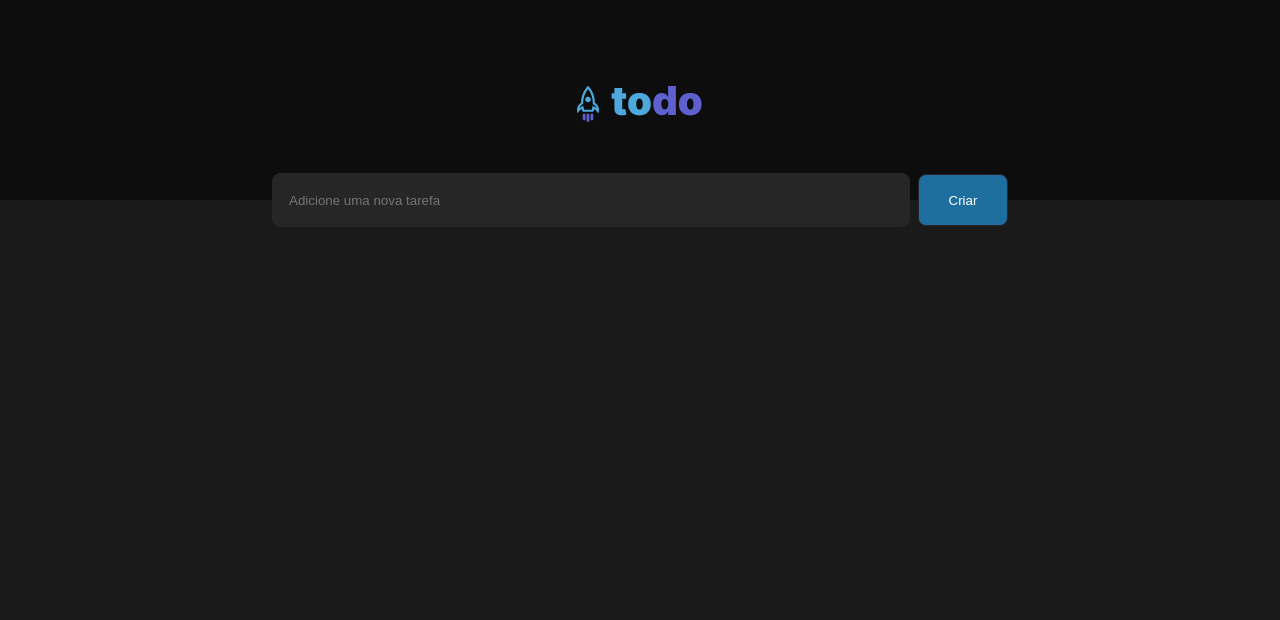
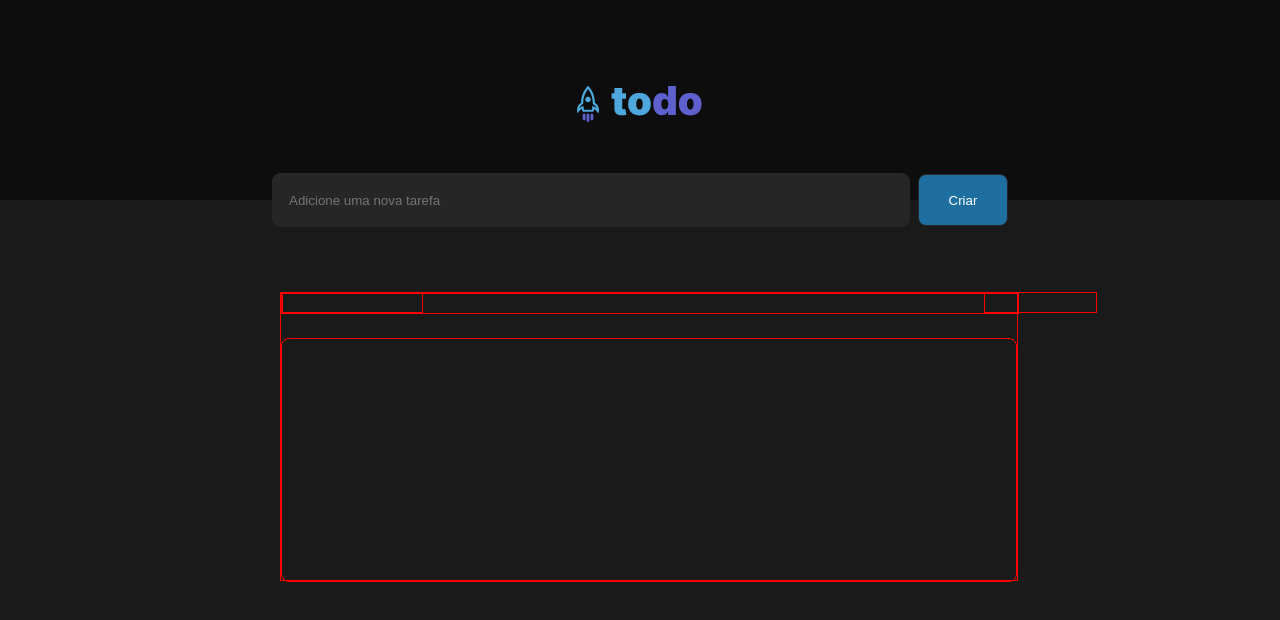
Before and after one commit to arthur-carminatti/TO-DO, a React (Vite) app: page / in a window 1280 px wide. Shown: the top 620 px of the page. Built offline with nearby package versions, Linux system fonts and the light colour scheme.

Commit message:
creating task session

```diff
--- a/src/App.tsx
+++ b/src/App.tsx
@@ -3,6 +3,7 @@ import './css/Global.module.css';
 import styles from './css/App.module.css'
 
 import { Header } from './components/Header';
+import { NewTask } from './components/NewTask';
 import { Task } from './components/Task';
 
 function App() {
@@ -13,8 +14,14 @@ function App() {
       <Header />
 
       <body className={styles.body}>
+        <div>
+          <NewTask />
+        </div>
 
-        <Task />
+        <div>
+          <Task/>
+        </div>
+
 
       </body>
 
--- /dev/null
+++ b/src/components/NewTask.tsx
@@ -0,0 +1,10 @@
+import styles from '../css/NewTask.module.css'
+
+export function NewTask() {
+    return (
+        <div className={styles.task}>
+            <input className={styles.input} type="text" placeholder='Adicione uma nova tarefa'/>
+            <button className={styles.button}>Criar</button>
+        </div>
+    )
+}
--- a/src/components/Task.tsx
+++ b/src/components/Task.tsx
@@ -1,10 +1,23 @@
+import igniteNoItensList from '../assets/ignite-no-itens-list.svg';
+
 import styles from '../css/Task.module.css'
 
 export function Task() {
-    return (
-        <div className={styles.task}>
-            <input className={styles.input} type="text" placeholder='Adicione uma nova tarefa'/>
-            <button className={styles.button}>Criar</button>
+    return(
+        <div className={styles.tasks}>
+            <div className={styles.info}>
+                <div className={styles.created}>
+
+                </div>
+
+                <div className={styles.done}>
+
+                </div>
+            </div>
+
+            <div className={styles.empty}>
+
+            </div>
         </div>
     )
 }
--- /dev/null
+++ b/src/css/NewTask.module.css
@@ -0,0 +1,58 @@
+.task {
+    display: flex;
+    flex-direction: row;
+    align-items: center;
+    padding: 0px;
+    gap: 0.5rem;
+
+    position: absolute;
+    width: 46rem;
+    height: 3.375rem;
+    left: calc(50% - 46rem/2);
+    top: 10.8125rem;
+    border-radius: 8px;
+}
+
+.input {
+    box-sizing: border-box;
+
+    display: flex;
+    flex-direction: row;
+    align-items: center;
+    padding: 1rem;
+    gap: 0.5rem;
+
+    width: 39.875rem;
+    height: 3.375rem;
+
+    background: var(--gray-500);
+    color: var(--white);
+
+    border: 1px solid var(--gray-500);
+    border-radius: 8px;
+
+    flex: none;
+    order: 0;
+    flex-grow: 1;
+}
+
+.button {
+    display: flex;
+    flex-direction: row;
+    justify-content: center;
+    align-items: center;
+    padding: 1rem;
+    gap: 0.5rem;
+
+    width: 5.625rem;
+    height: 3.25rem;
+
+    background: var(--blue);
+    border-radius: 8px;
+    border: 1px solid var(--gray-500);
+    color: var(--white);
+
+    flex: none;
+    order: 1;
+    flex-grow: 0;
+}
--- a/src/css/Task.module.css
+++ b/src/css/Task.module.css
@@ -1,58 +1,90 @@
-.task {
+.tasks {
+    display: flex;
+    flex-direction: column;
+    align-items: flex-start;
+    padding: 0px;
+    gap: 24px;
+
+    position: absolute;
+    width: 736px;
+    height: 287px;
+    left: calc(50% - 736px/2 + 8px);
+    top: 292px;
+    border: 1px solid red;
+}
+
+.info {
+    display: flex;
+    flex-direction: row;
+    justify-content: space-between;
+    align-items: flex-end;
+    padding: 0px;
+    gap: 561px;
+
+    width: 736px;
+    height: 19px;
+
+    flex: none;
+    order: 0;
+    align-self: stretch;
+    flex-grow: 0;
+    border: 1px solid red;
+}
+
+.created {
     display: flex;
     flex-direction: row;
     align-items: center;
     padding: 0px;
-    gap: 0.5rem;
+    gap: 8px;
 
-    position: absolute;
-    width: 46rem;
-    height: 3.375rem;
-    left: calc(50% - 46rem/2);
-    top: 10.8125rem;
-    border-radius: 8px;
+    width: 139px;
+    height: 19px;
+
+    flex: none;
+    order: 0;
+    flex-grow: 0;
+
+    border: 1px solid red;
 }
 
-.input {
-    box-sizing: border-box;
-
+.done {
     display: flex;
     flex-direction: row;
     align-items: center;
-    padding: 1rem;
-    gap: 0.5rem;
+    padding: 0px;
+    gap: 8px;
 
-    width: 39.875rem;
-    height: 3.375rem;
-
-    background: var(--gray-500);
-    color: var(--white);
-
-    border: 1px solid var(--gray-500);
-    border-radius: 8px;
-
-    flex: none;
-    order: 0;
-    flex-grow: 1;
-}
-
-.button {
-    display: flex;
-    flex-direction: row;
-    justify-content: center;
-    align-items: center;
-    padding: 1rem;
-    gap: 0.5rem;
-
-    width: 5.625rem;
-    height: 3.25rem;
-
-    background: var(--blue);
-    border-radius: 8px;
-    border: 1px solid var(--gray-500);
-    color: var(--white);
+    width: 111px;
+    height: 19px;
 
     flex: none;
     order: 1;
     flex-grow: 0;
+
+    border: 1px solid red;
 }
+
+.empty {
+    box-sizing: border-box;
+
+    display: flex;
+    flex-direction: column;
+    justify-content: center;
+    align-items: center;
+    padding: 64px 24px;
+    gap: 16px;
+
+    width: 736px;
+    height: 244px;
+
+    border-top: 1px solid #333333;
+    border-radius: 8px;
+
+    flex: none;
+    order: 1;
+    align-self: stretch;
+    flex-grow: 0;
+
+    border: 1px solid red;
+}
```
Also changed, not shown: src/assets/ignite-no-itens-list.svg (added).
